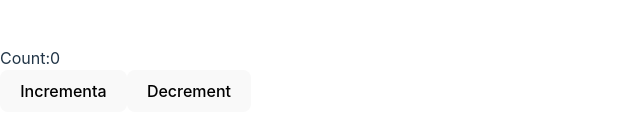
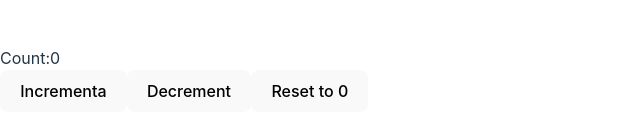
Before and after one commit to chelutaalex/exercises, a React (Vite) app in the folder react/: page / in a window 1280 px wide. Shown: the part 321-456 px from the top of the page, without its empty margins (0-640 px from the left). Built offline with nearby package versions, Linux system fonts and the light colour scheme.

Commit message:
handle reset

```diff
--- a/react/src/components/Counter.jsx
+++ b/react/src/components/Counter.jsx
@@ -8,6 +8,9 @@ const handleIncrement = () => {
 const handleDecrement = () => {
     setCount(count-1)
 }
+const handleReset = () => {
+    setCount(0)
+}
 
     return (
         <>
@@ -16,6 +19,7 @@ const handleDecrement = () => {
         </div>
             <button onClick={handleIncrement}>Incrementa</button>
             <button onClick={handleDecrement}>Decrement</button>
+            <button onClick={handleReset}>Reset to 0</button>
         </>
     )
 
```
